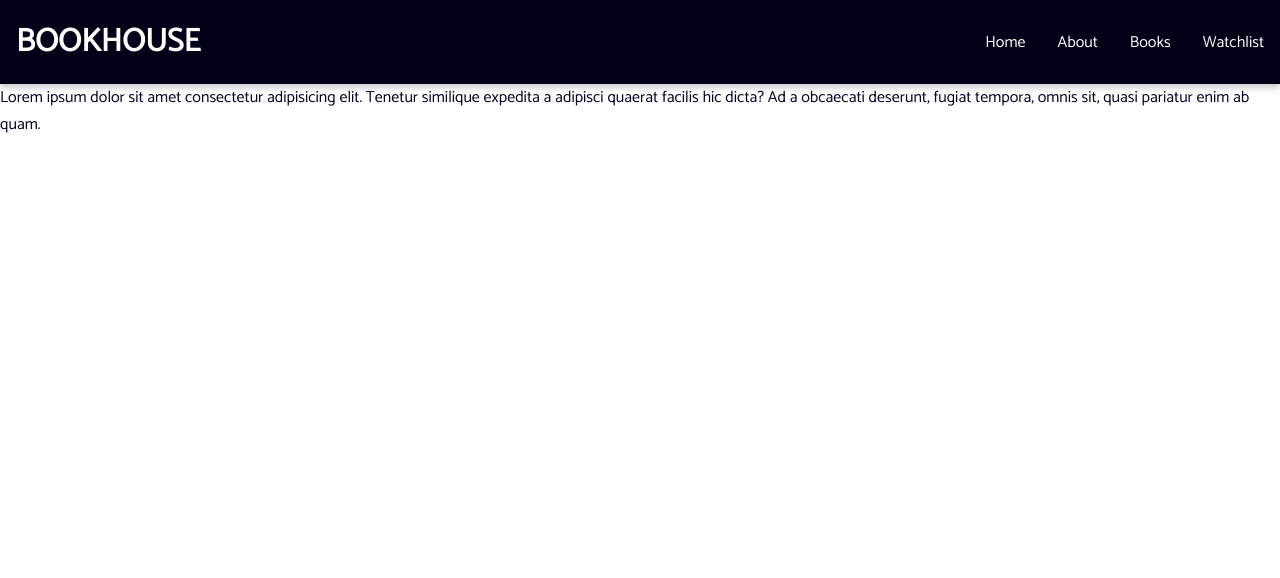
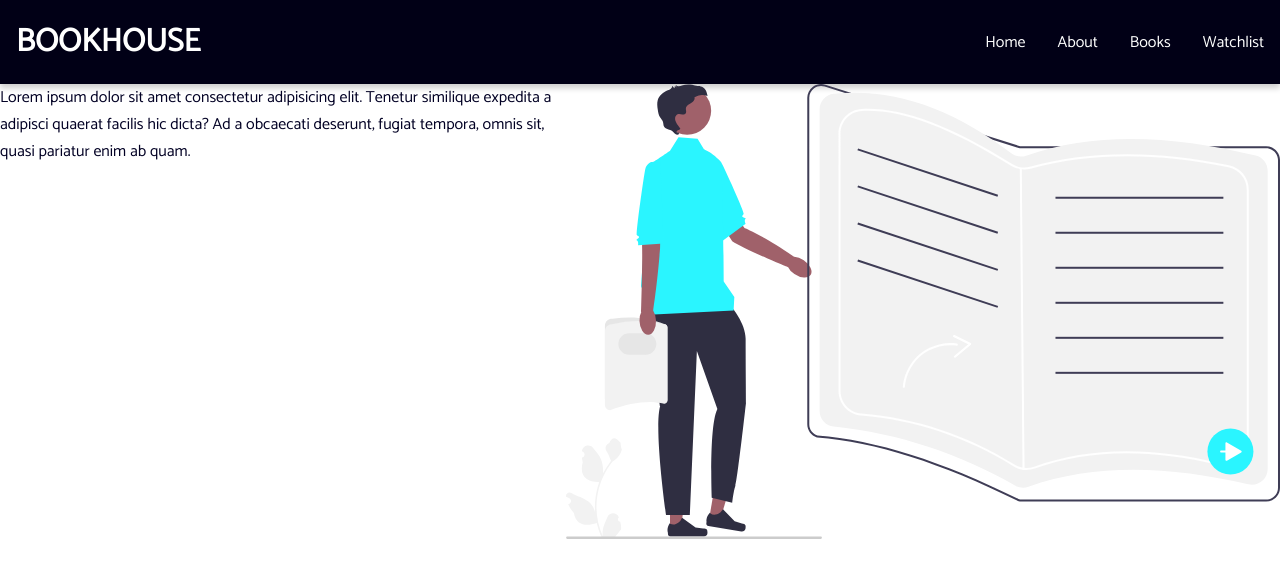
Before and after one commit to 3nsar/book-filter, a React (Create React App) app: page /about in a window 1280 px wide. Shown: the top 578 px of the page. Built offline with nearby package versions, Linux system fonts and the light colour scheme.

Commit message:
card update

```diff
--- /dev/null
+++ b/src/Components/About.css
@@ -0,0 +1,4 @@
+.about-container{
+    margin: 0 auto;
+    display: flex;
+}
--- a/src/Components/About.js
+++ b/src/Components/About.js
@@ -1,5 +1,5 @@
-
-{/* import booksImg from "./booksImg.svg"  */}
+import about from "./About.css"
+import booksImg from "./booksImg.svg"
 
 
 const About = () => {
@@ -8,8 +8,8 @@ const About = () => {
         <div className="about-text">
             <p>Lorem ipsum dolor sit amet consectetur adipisicing elit. Tenetur similique expedita a adipisci quaerat facilis hic dicta? Ad a obcaecati deserunt, fugiat tempora, omnis sit, quasi pariatur enim ab quam.</p>
         </div>
-        <div className="img-cont">
-        {/*<img src={booksImg} alt="pic" width="300px"/> */}
+        <div className="img-content">
+        <img src={booksImg} alt="pic"/>
         </div>
     </div>
   )
--- a/src/Components/Books.js
+++ b/src/Components/Books.js
@@ -11,8 +11,8 @@ import Checkbox from '@mui/material/Checkbox';
 import { ToastContainer, toast } from 'react-toastify';
 import 'react-toastify/dist/ReactToastify.css';
 import { Link } from 'react-router-dom'
+
 import Product from './Product';
-
 import Card from './Card.css'
 import Searchbar from './Searchbar.css'
 
@@ -115,7 +115,7 @@ useEffect(() =>{
         return search.toLowerCase() === "" ? item : item.title.toLowerCase().includes(search)
       }).map((item) =>(
         <div className='card-grid'>
-        <Link className="rdm-btn" to={`/book/${item.id}`}><div key={item.id} className="card">
+        <Link className="rdm-btn" to={`/book/${item.id}`}><div key={item.id} >
             <Product
               image={item.image_url}
               title={item.title.slice(0, 30) + (item.title.length > 30 ? "..." : "")}
@@ -128,15 +128,16 @@ useEffect(() =>{
               : item.rating >= 3.55 ? <> <StarIcon/> <StarIcon/> <StarHalfIcon/> <StarBorderIcon /> <StarBorderIcon /></>
               : <><StarIcon/>  <StarIcon/> <StarBorderIcon /> <StarBorderIcon /> <StarBorderIcon /></>}
               rating={item.rating}
+              read={item.id}
             />
-         <div className='card-btns'>
-          {/** <button>Read More</button> */}
+         {/* <div className='card-btns'>
+          {/** <button>Read More</button>
           <Link className="rdm-btn" to={`/book/${item.id}`}> <button>Read more</button></Link>
            <div>
-            {/*<Checkbox  onClick={notify} {...label} icon={<FavoriteBorderIcon color="error"/>} checkedIcon={<Favorite color="error" />} variant="contained"/> */}
+            {/*<Checkbox  onClick={notify} {...label} icon={<FavoriteBorderIcon color="error"/>} checkedIcon={<Favorite color="error" />} variant="contained"/>
            </div>
            <ToastContainer />
-         </div>
+         </div>*/}
         </div> </Link>
         </div>
       ))}
--- a/src/Components/Product.css
+++ b/src/Components/Product.css
@@ -3,6 +3,6 @@
 }
 
 .product-content{
-    display: flex;
-    flex-direction: column;
+ display: flex;
+ flex-direction: column;
 }
--- a/src/Components/Product.js
+++ b/src/Components/Product.js
@@ -1,17 +1,25 @@
 import React from 'react'
+import { Link } from 'react-router-dom'
+import product from "./Product.css"
+
 
 const Product = (props) => {
   return (
-    <div className='product-container'>
-      <div className="product-content">
+   <div className='product-container'>
+    <div className='product-content'>
+      <div className="card">
         <img src={props.image} alt="pic" />
         <p className='card-title'>{props.title}</p>
         <p className='card-authors'>{props.authors}</p>
-        <div className='card-rating'>
-        <p>{props.ratingStars} </p>
-        <p>({props.rating})</p>
+          <div className='card-rating'>
+            <p>{props.ratingStars} </p>
+            <p>({props.rating})</p>
+          <div className='card-btns'>
+           <Link className="rdm-btn" to={`/book/${props.read}`}> <button>Read more</button></Link>
+          </div>
+         </div>
         </div>
-        </div>
+      </div>
     </div>
   )
 }
```
Also changed, not shown: src/Components/Card.css (line endings or trailing spaces).
